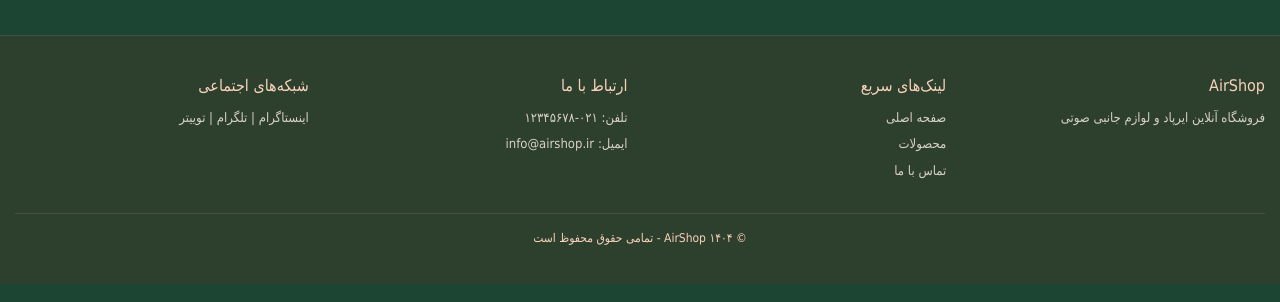
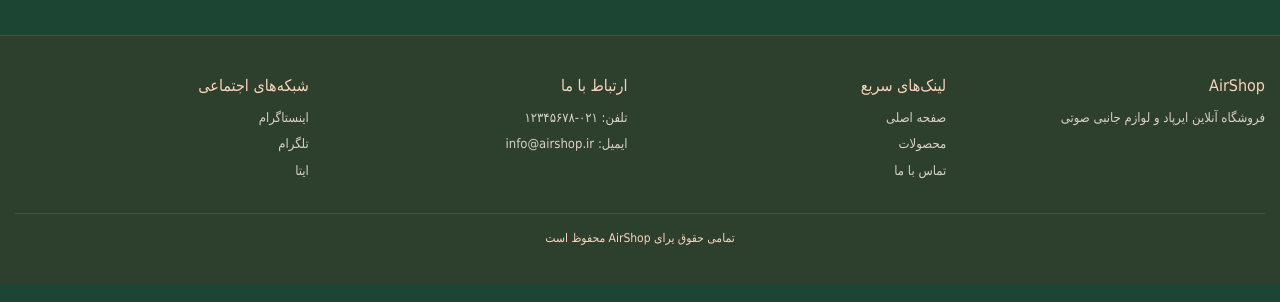
Before and after one commit to yas3in/shop-vibe-code, a Django app: page /accounts/panel/ in a window 1280 px wide. Shown: the part 498-800 px from the top of the page. Run offline with Django 5.2, Linux system fonts and the light colour scheme; the visitor is signed in with stand-in values (Sample User, id 1); data that the repository does not hold is empty; some libraries are stand-ins or nearby versions.

Commit message:
feat: convert footer social media items to clickable links

```diff
--- a/shop/templates/includes/footer.html
+++ b/shop/templates/includes/footer.html
@@ -18,11 +18,13 @@
             </div>
             <div class="footer-col">
                 <h3>شبکه‌های اجتماعی</h3>
-                <p>اینستاگرام | تلگرام | توییتر</p>
+                <a href="https://instagram.com" target="_blank" rel="noopener noreferrer">اینستاگرام</a>
+                <a href="https://t.me" target="_blank" rel="noopener noreferrer">تلگرام</a>
+                <a href="https://eitaa.com" target="_blank" rel="noopener noreferrer">ایتا</a>
             </div>
         </div>
         <div class="footer-bottom">
-            <p>© ۱۴۰۴ AirShop - تمامی حقوق محفوظ است</p>
+            <p>تمامی حقوق یرای AirShop محفوظ است</p>
         </div>
     </div>
 </footer>
```
